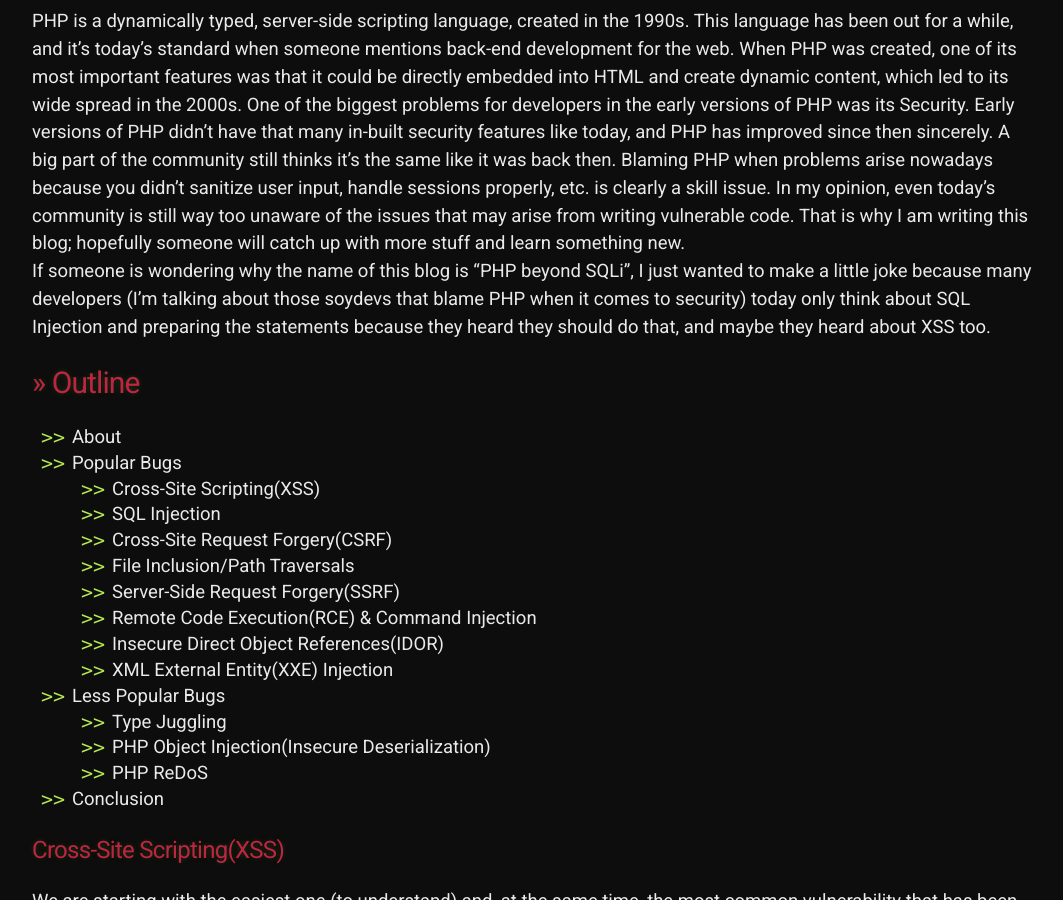
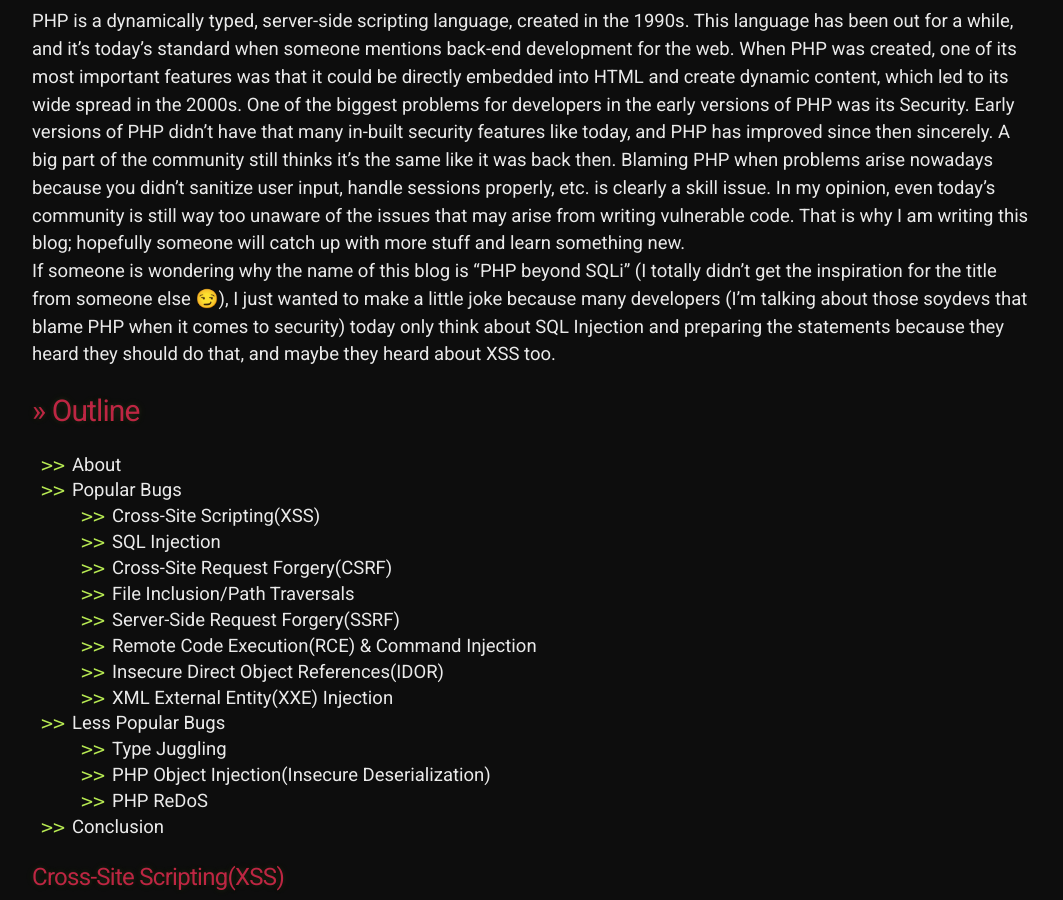
Before and after one commit to 20kilograma/blog, a Jekyll site: the page built from php-sec.md, in a window 1280 px wide and 900 px high, scrolled down 667 px. Shown: the whole window, without its empty margins (108-1171 px from the left). Built offline with Jekyll 4.4.1, drawn with Linux system fonts in a browser that asks for light colours; some web fonts are replaced; our own code applies the rules of GitHub Pages for plain Markdown files.

Commit message:
Update php-sec.md

```diff
--- a/php-sec.md
+++ b/php-sec.md
@@ -6,7 +6,7 @@
 PHP is a dynamically typed, server-side scripting language, created in the 1990s. This language has been out for a while, and it's today's standard when someone mentions back-end development for the web.
 When PHP was created, one of its most important features was that it could be directly embedded into HTML and create dynamic content, which led to its wide spread in the 2000s. One of the biggest problems for developers
 in the early versions of PHP was its Security. Early versions of PHP didn't have that many in-built security features like today, and PHP has improved since then sincerely. A big part of the community still thinks it's the same like it was back then. Blaming PHP when problems arise nowadays because you didn't sanitize user input, handle sessions properly, etc. is clearly a skill issue. In my opinion, even today's community is still way too unaware of the issues that may arise from writing vulnerable code. That is why I am writing this blog; hopefully someone will catch up with more stuff and learn something new. <br>
-If someone is wondering why the name of this blog is "PHP beyond SQLi", I just wanted to make a little joke because many developers (I'm talking about those soydevs that blame PHP when it comes to security) today only think about SQL Injection and preparing the statements because they heard they should do that, and maybe they heard about XSS too.
+If someone is wondering why the name of this blog is "PHP beyond SQLi" (I totally didn't get the inspiration for the title from someone else 😏), I just wanted to make a little joke because many developers (I'm talking about those soydevs that blame PHP when it comes to security) today only think about SQL Injection and preparing the statements because they heard they should do that, and maybe they heard about XSS too.
 
 # >> Outline
 <ul>
```
